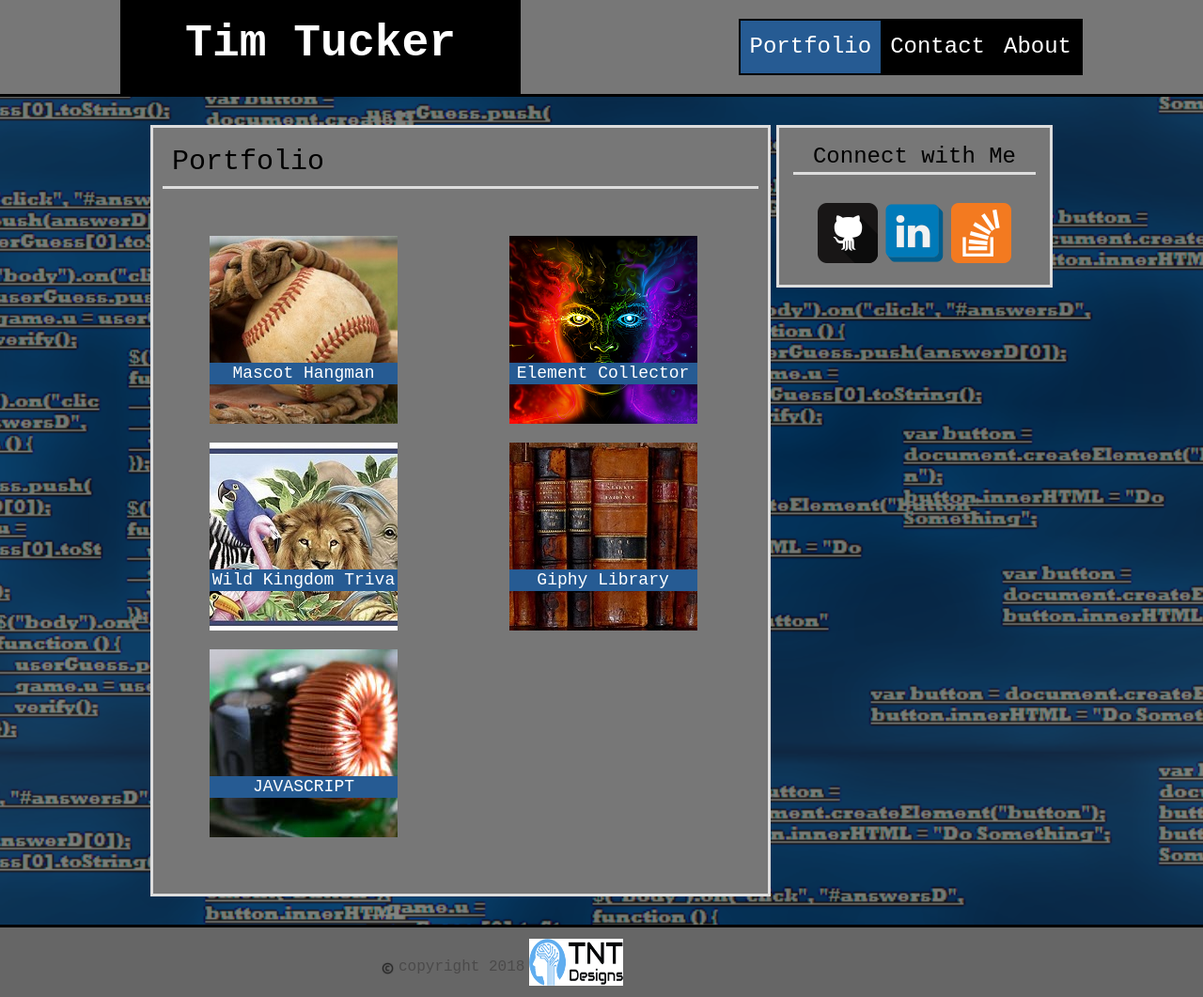
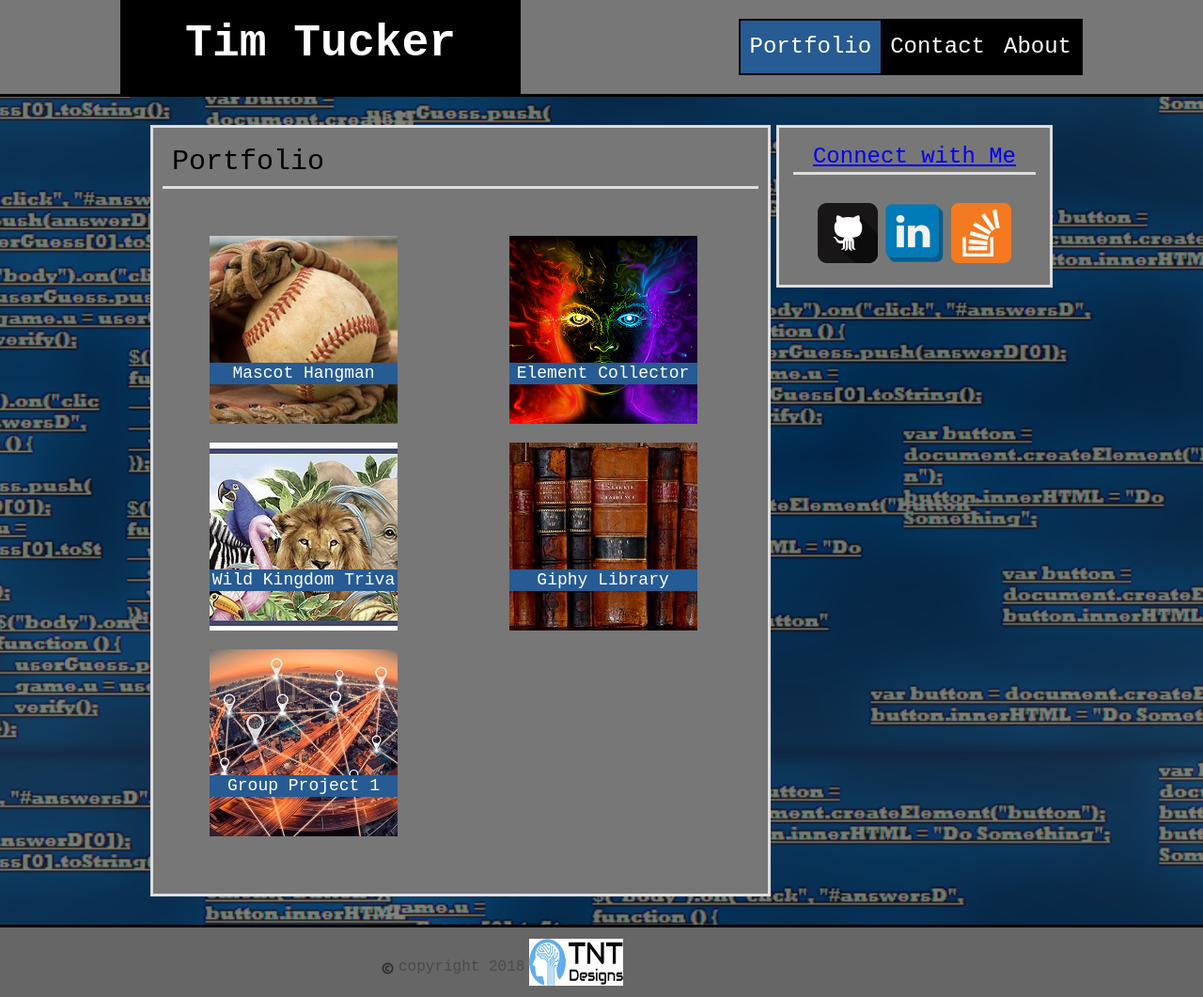
Before and after one commit to tntucker0015/tntucker0015.github.io, a plain HTML site: page portfolio.html in a window 1280 px wide. Shown: the top 1061 px of the page at 94% size. Drawn offline with Linux system fonts and the light colour scheme.

Commit message:
adding group project to portfolo

```diff
--- a/Assets/CSS/style.css
+++ b/Assets/CSS/style.css
@@ -226,7 +226,7 @@ li a:hover {
 }
 
 /* images on portfolio page */
-.Games, .elementC, .trivia, .giphy, .javascript  {
+.Games, .elementC, .trivia, .giphy, .groupProject1  {
     background-color:	#265B93;
     color: white;
     float: left;
--- a/portfolio.html
+++ b/portfolio.html
@@ -62,9 +62,10 @@
                         </div></a>
                 </div>
                 <div class="floating-box">
-                    <img src="Assets/Images/technics-q-c-200-200-8.jpg" alt="javascript">
-                        <div class="javascript">
-                            <p>JAVASCRIPT</p>
+                        <a id="groupProject1" href="https://adamgoings.github.io/GroupProject1-v2/" target="_blank">
+                    <img src="Assets/Images/magnify.jpg" alt="groupProject1">
+                        <div class="groupProject1">
+                            <p>Group Project 1</p>
                         </div>
                 </div>
             </div>
```
Also changed, not shown: Assets/Images/magnify.jpg (added).
